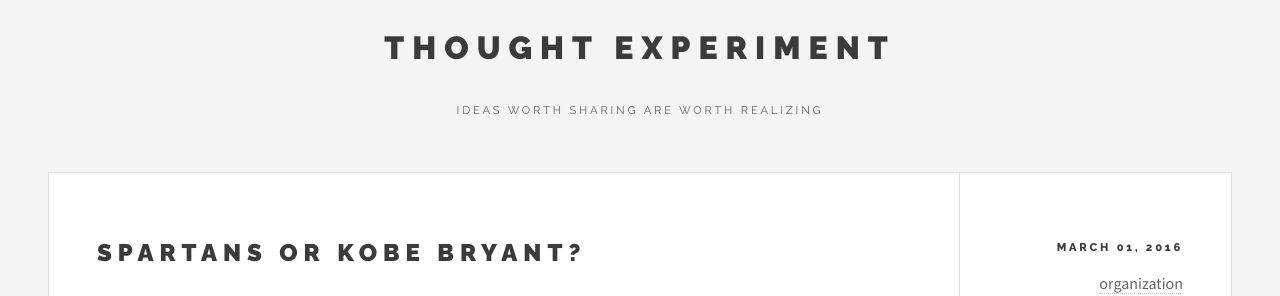
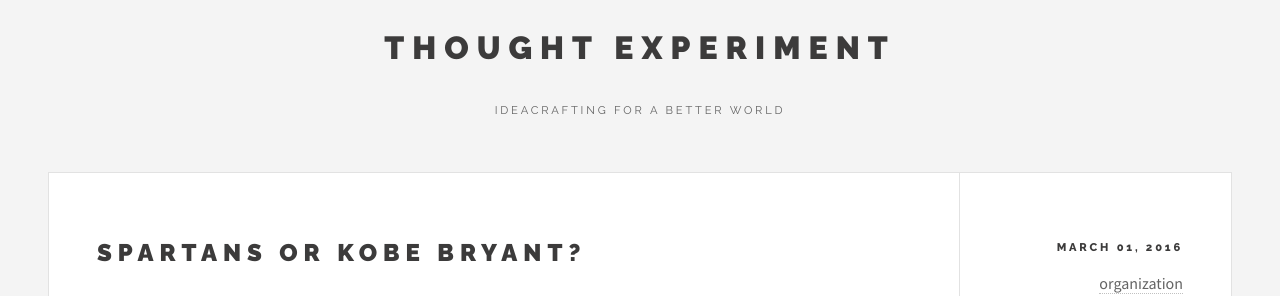
Before and after one commit to rizkylearns/thought-experiment, a Jekyll site: the page built from index.html, in a window 1280 px wide and 900 px high. Shown: the part 177-473 px from the top of the window. Built offline with Jekyll 4.4.1, drawn with Linux system fonts in a browser that asks for light colours; the list of posts is cut into pages by our own code.

Commit message:
moving short description to config, and rewrote for shorter short description

```diff
--- a/_config.yml
+++ b/_config.yml
@@ -1,5 +1,6 @@
 # Site settings
 title: Thought Experiment
+shortDescription: Ideacrafting For a Better World
 email: rizky.farhan@live.com.au
 description: > # this means to ignore newlines until "baseurl:"
   Ideas, if not  realized, are nothing but air. I have spent years jotting down my ideas in my trusty scrapbook.
--- a/_includes/intro.html
+++ b/_includes/intro.html
@@ -2,6 +2,6 @@
   <a href="{{ site.url }}" class="logo"><img src="{{ site.baseurl }}/images/logo.jpg" alt="" /></a>
 	<header>
     <h2>{{ site.title }}</h2>
-		<p>Ideas Worth Sharing Are Worth Realizing</p>
+		<p>{{ site.shortDescription }}</p>
 	</header>
 </section>
```
